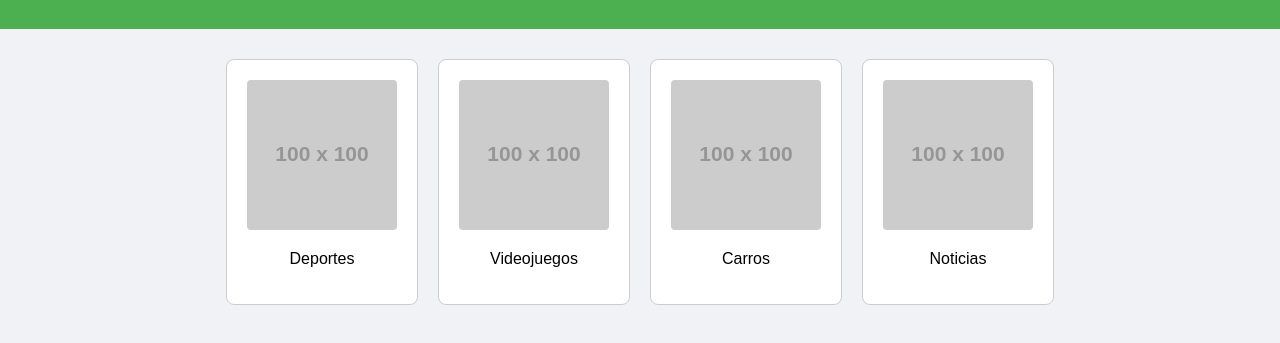
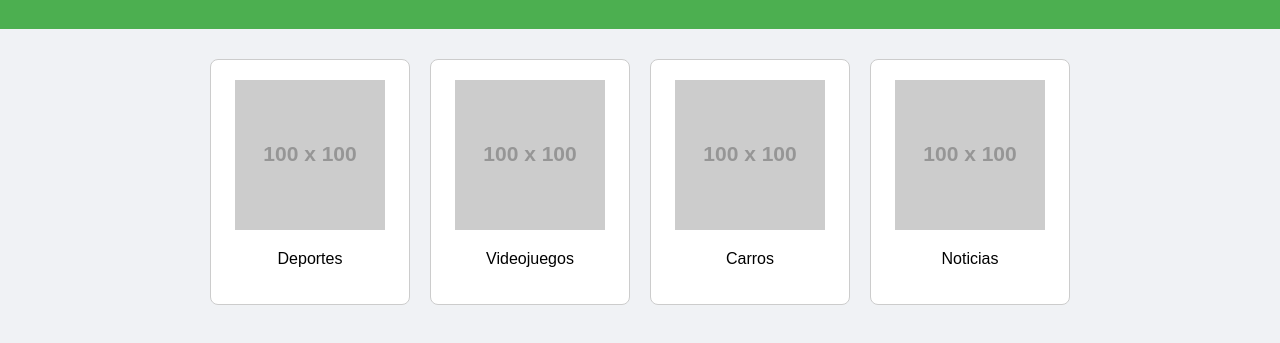
Before and after one commit to Leo07102004/DisArq-FrontendProyecto-BarraganGomezMontoya, a plain HTML site: page themes.html in a window 1280 px wide. Shown: the part 71-414 px from the top of the page. Drawn offline with Linux system fonts and the light colour scheme; placeholder pictures from the web are drawn by us.

Commit message:
Update themes.html

```diff
--- a/themes.html
+++ b/themes.html
@@ -1,43 +1,10 @@
-<!-- themes.html -->
 <!DOCTYPE html>
 <html lang="es">
 <head>
     <meta charset="UTF-8">
     <meta name="viewport" content="width=device-width, initial-scale=1.0">
     <title>Seleccionar Temas</title>
-    <style>
-        body {
-            font-family: Arial, sans-serif;
-            background-color: #f0f2f5;
-            margin: 0;
-            padding: 0;
-        }
-        header {
-            background-color: #4CAF50;
-            color: white;
-            padding: 10px 20px;
-            text-align: center;
-        }
-        .container {
-            display: flex;
-            flex-wrap: wrap;
-            justify-content: center;
-            margin: 20px;
-        }
-        .topic {
-            background-color: white;
-            border: 1px solid #ccc;
-            border-radius: 8px;
-            padding: 20px;
-            margin: 10px;
-            text-align: center;
-            width: 150px;
-        }
-        img {
-            width: 100%;
-            border-radius: 4px;
-        }
-    </style>
+    <link rel="stylesheet" href="styles_themes.css"> <!-- Enlace al CSS -->
 </head>
 <body>
     <header>
@@ -60,7 +27,7 @@
             <img src="https://via.placeholder.com/100" alt="Noticias">
             <p>Noticias</p>
         </div>
-        <!-- Agrega más despues de decidir mas temas -->
+        <!-- Agrega más después de decidir más temas -->
     </div>
 </body>
 </html>
```
